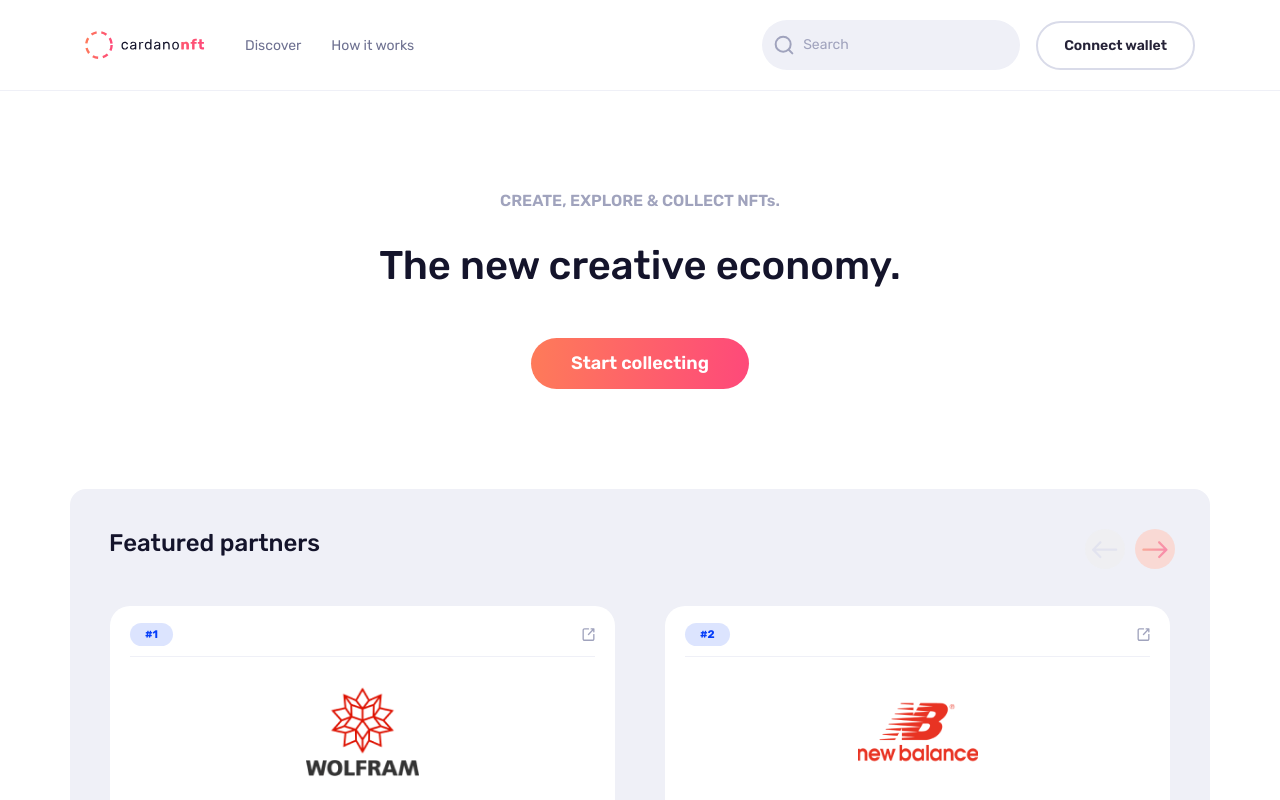
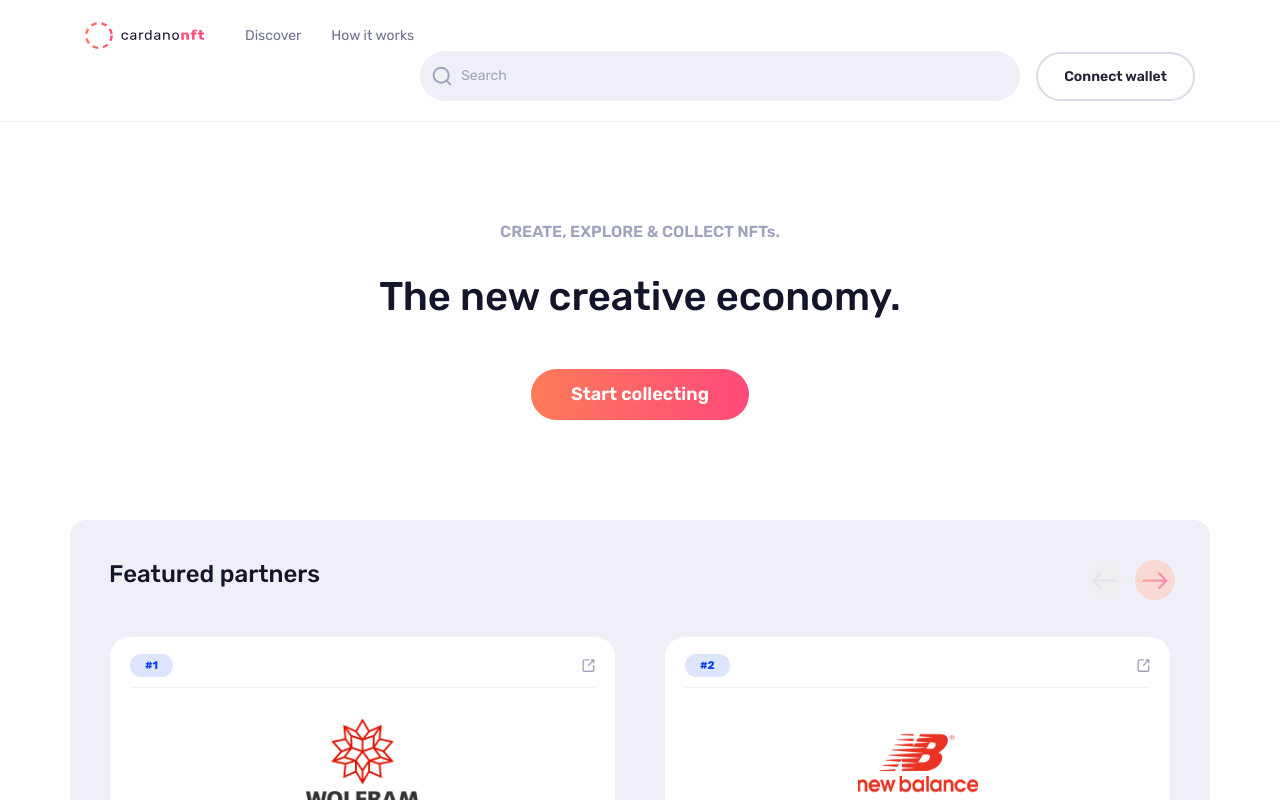
Before and after one commit to nemanjakrstonic/nft-marketplace, a React (Create React App) app: page / in a window 1280 px wide. Shown: the top 800 px of the page. Built offline with nearby package versions, Linux system fonts and the light colour scheme.

Commit message:
* Updated search width * metadata in index.html

```diff
--- a/public/index.html
+++ b/public/index.html
@@ -7,7 +7,7 @@
     <meta name="theme-color" content="#000000" />
     <meta
       name="description"
-      content="Web site created using create-react-app"
+      content="NFT Marketpllace"
     />
     <link rel="apple-touch-icon" href="%PUBLIC_URL%/logo192.png" />
     <!--
--- a/src/assets/css/style.css
+++ b/src/assets/css/style.css
@@ -104,6 +104,7 @@ input {
     border: none;
     padding: 14px 20px 14px 20px;
     line-height: 20px;
+    width: 600px;
     transition: all 200ms;
     border: 1px solid transparent;
 }
```
